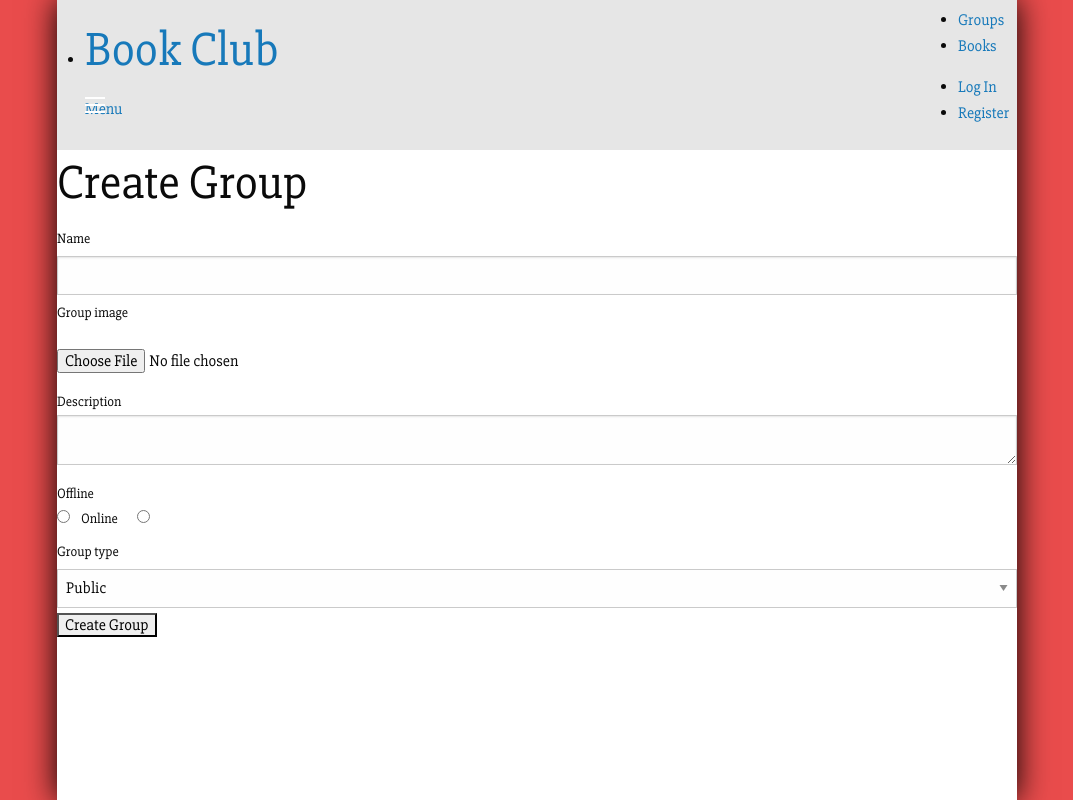
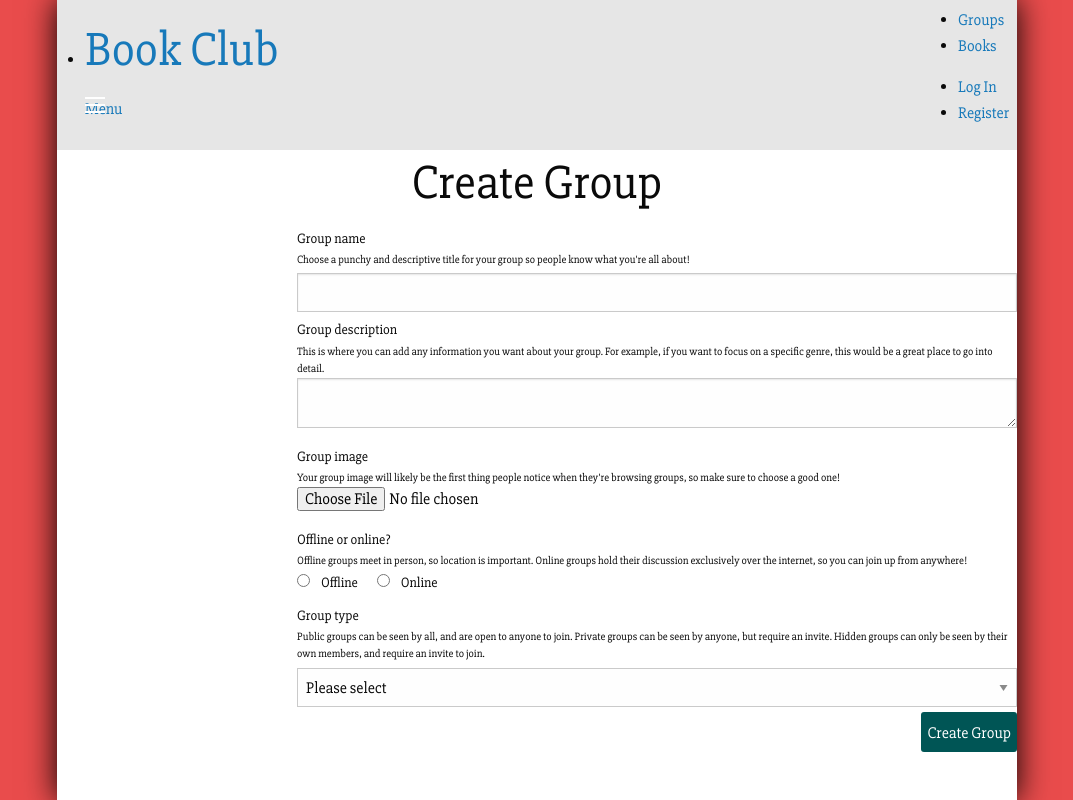
Before and after one commit to CJAllen056/wdi-project-2, a Rails app: page /groups/new in a window 1280 px wide. Shown: the whole page, without its empty margins (103-1176 px from the left). Run offline with Rails 7, Linux system fonts and the light colour scheme; style sheets or scripts are compiled from the project's sources; some libraries are stand-ins or nearby versions.

Commit message:
done form styling for group forms

```diff
--- a/app/assets/stylesheets/form_style.scss
+++ b/app/assets/stylesheets/form_style.scss
@@ -8,13 +8,21 @@ input[type=text], select {
 	margin: 5px 0;
 }
 
+fieldset {
+	margin: 0 auto;
+
+	p {
+		margin: 0;
+		font-size: 11px;
+	}
+}
+
 .submit-button {
 	text-align: right;
 
 	input[type=submit] {
 		border: none;
 		display: inline-block;
-		width: 90px;
 		height: 40px;
 		background: $turquoise3;
 		line-height: 40px;
--- a/app/views/groups/_form.html.erb
+++ b/app/views/groups/_form.html.erb
@@ -6,29 +6,40 @@
 </div>
 <% end %>
 <% end %>
+<div class="row">
+  <fieldset class="form-group large-6 large-offset-3 medium-8 medium-offset-2">
+    <div class="">
+      <%= f.label :group_name %>
+      <p>Choose a punchy and descriptive title for your group so people know what you're all about!</p>
+      <%= f.text_field :name %>
+    </div>
+    <div class="">
+      <%= f.label :group_description %>
+      <p>This is where you can add any information you want about your group. For example, if you want to focus on a specific genre, this would be a great place to go into detail.</p>
+      <%= f.text_area :description %>
+    </div>
+    <div class="">
+      <%= f.label :group_image %>
+      <p>Your group image will likely be the first thing people notice when they're browsing groups, so make sure to choose a good one!</p>
+      <%= f.file_field :group_image %>
+    </div>
+    <div class="">
+      <%= f.label :offline_or_online? %>
+      <p>Offline groups meet in person, so location is important. Online groups hold their discussion exclusively over the internet, so you can join up from anywhere!</p>
+      <%= f.radio_button :offline, true %>
+      <%= f.label :offline %>
+      <%= f.radio_button :offline, false %>
+      <%= f.label :online %>
 
-<fieldset class="form-group">
-  <%= f.label :name %>
-  <%= f.text_field :name %>
-</fieldset>
-<fieldset class="field">
-<%= f.label :group_image %><br />
-<%= f.file_field :group_image %>
-</fieldset>
-<fieldset class="form-group">
-  <%= f.label :description %>
-  <%= f.text_area :description %>
-</fieldset>
-<fieldset class="form-group">
-  <%= f.label :offline %>
-  <%= f.radio_button :offline, true %>
-  <%= f.label :online %>
-  <%= f.radio_button :offline, false %>
-</fieldset>
-<fieldset class="form-group">
-  <%= f.label :group_type %>
-  <%= f.select :group_type, ["Public", "Private", "Hidden"] %>
-</fieldset>
-<%= f.submit class: "btn btn-primary" %>
-
+    </div>
+    <div class="">
+      <%= f.label :group_type %>
+      <p>Public groups can be seen by all, and are open to anyone to join. Private groups can be seen by anyone, but require an invite. Hidden groups can only be seen by their own members, and require an invite to join.</p>
+      <%= f.select :group_type, ["Public", "Private", "Hidden"], prompt: true %>
+    </div>
+    <div class="submit-button">
+      <%= f.submit %>
+    </div>
+  </fieldset>
+</div>
 <% end %>
--- a/app/views/groups/edit.html.erb
+++ b/app/views/groups/edit.html.erb
@@ -1,3 +1,3 @@
-<h1>Edit Group</h1>
+<h1 class="section-header">Edit Group</h1>
 
 <%= render "form" %>
--- a/app/views/groups/new.html.erb
+++ b/app/views/groups/new.html.erb
@@ -1,3 +1,3 @@
-<h1>Create Group</h1>
+<h1 class="section-header">Create Group</h1>
 
 <%= render "form" %>
```
